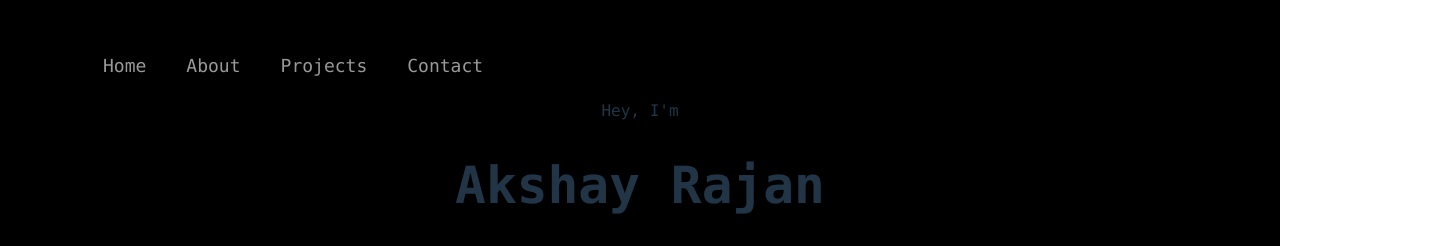
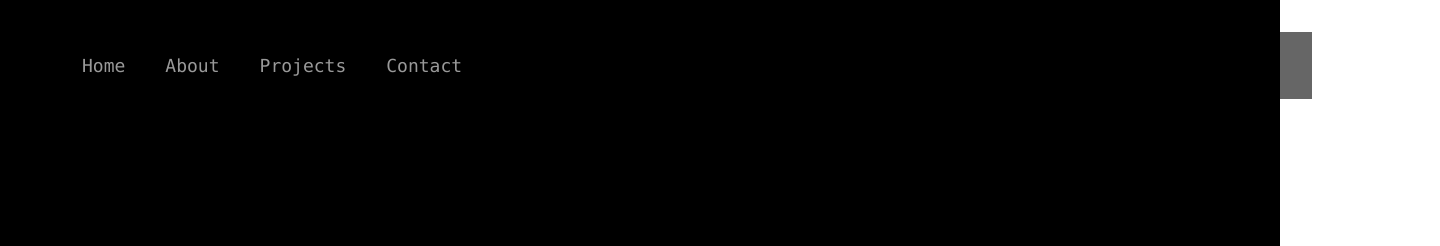
Before and after one commit to akshay-rajan/react-gh-pages, a React (Vite) app: page / in a window 1280 px wide. Shown: the top 246 px of the page, 1440 px wide, since content can reach past the window. Built offline with nearby package versions, Linux system fonts and the light colour scheme.

Commit message:
Add: Marquee

```diff
--- a/src/components/Main.jsx
+++ b/src/components/Main.jsx
@@ -4,8 +4,11 @@ const Main = () => (
   <div className="main">
     <div className="first quarter">
       <div className="name-container">
-        <div className="name-intro">Hey, I'm</div>
-        <h1 className="name">Akshay Rajan</h1>
+        <div className="name-intro"></div>
+        <h1 className="name marquee">
+          <span className="m1">SOFTWARE DEVELOPER</span>
+          <span className="m2">SOFTWARE DEVELOPER</span>
+        </h1>
         <div className="skills"></div>
       </div>
     </div>
--- a/src/index.css
+++ b/src/index.css
@@ -255,7 +255,7 @@ body {
 }
 
 .nav-links a:hover {
-  text-decoration: underline;
+  color: wheat;
 }
 
 #hamburger {
@@ -275,6 +275,7 @@ body {
   }
 
   .nav-links.active {
+    text-decoration: underline;
     display: flex;
   }
 
@@ -282,3 +283,36 @@ body {
     display: block;
   }
 }
+
+/* ! Main */
+
+.marquee {
+  margin: 0 auto  ;
+  white-space: nowrap;
+  overflow: hidden;
+  color: white;
+  opacity: 0.8;
+  position: relative;
+}
+.marquee span {
+  color: white;
+  font-size: 200px;
+  line-height: 500px;
+}
+.m1 {
+  display: inline-block;
+  padding-left: 100%;
+  animation: marquee 10s linear infinite;
+}
+.m2 {
+  animation: marquee 10s linear infinite;
+  animation-delay: 1s;
+}
+@keyframes marquee {
+  0% {
+    transform: translate(0, 0);
+  }
+  100% {
+    transform: translate(-100%, 0);
+  }
+}
```
